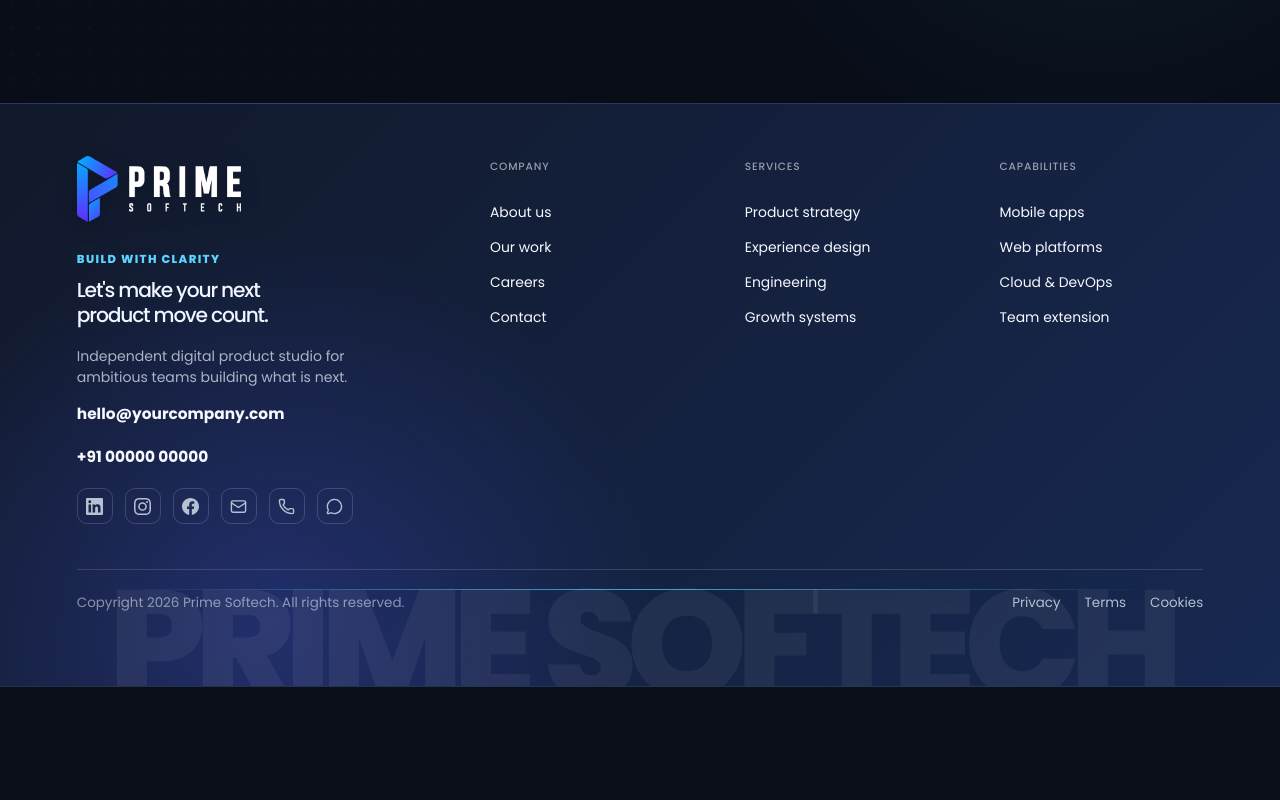
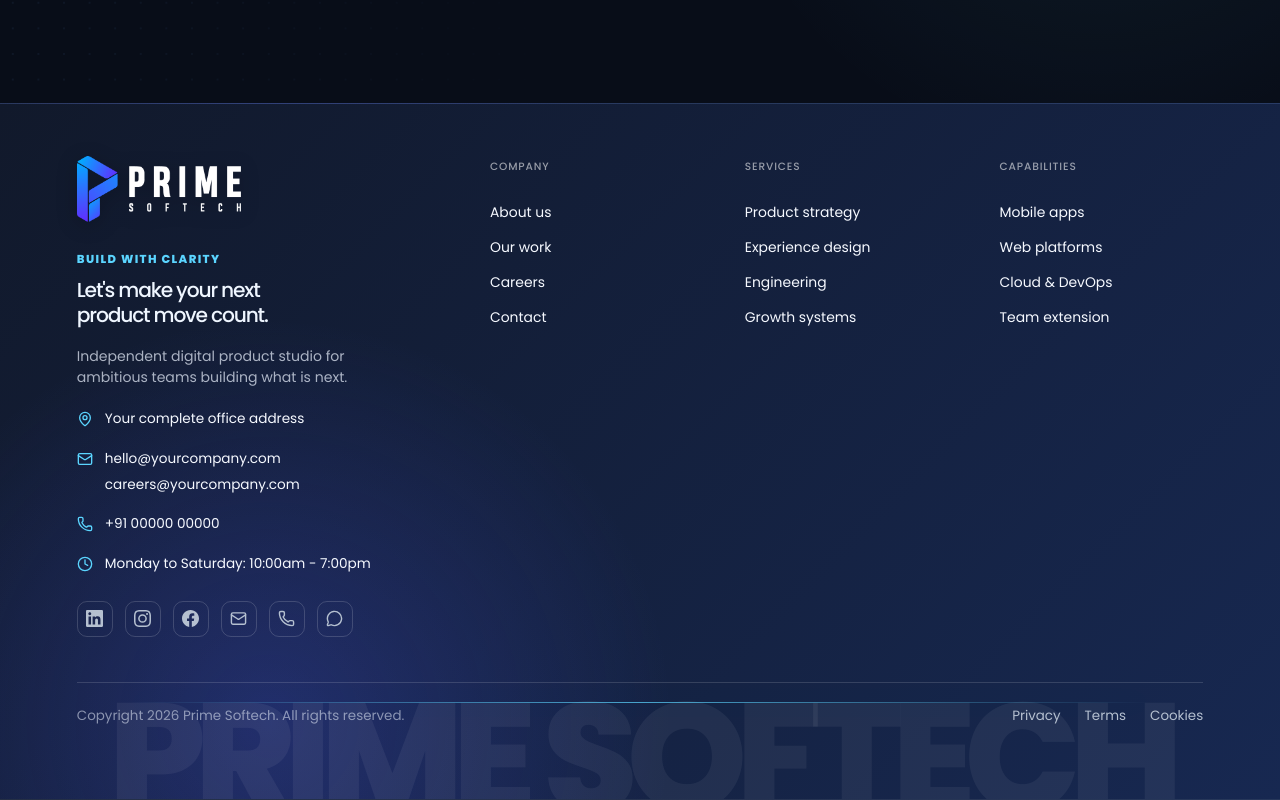
Before and after one commit to naitikprime07/company_profile, a React (Vite) app: page / in a window 1280 px wide. Shown: the part 4416-5216 px from the top of the page. Before the commit the page ends 5103 px from the top, so only its background shows below. Built offline with nearby package versions, Linux system fonts and the light colour scheme; no server answers.

Commit message:
add and manage footer details

```diff
--- a/src/components/layout/Footer/Footer.jsx
+++ b/src/components/layout/Footer/Footer.jsx
@@ -1,4 +1,4 @@
-import { Check, Mail, MessageCircle, Phone } from "lucide-react";
+import { Check, Clock, Mail, MapPin, MessageCircle, Phone } from "lucide-react";
 import { Link } from "react-router-dom";
 import usePhoneContact from "../../../hooks/usePhoneContact";
 import {
@@ -39,8 +39,20 @@ function Footer() {
               Independent digital product studio for ambitious teams building
               what is next.
             </p>
+            <div className="footer-meta">
               <a
-              className="footer-email"
+                className="footer-metaItem"
+                href={ENVIRONMENT.office.directionsUrl}
+                target="_blank"
+                rel="noreferrer"
+              >
+                <MapPin size={16} aria-hidden="true" />
+                <span>{ENVIRONMENT.office.address}</span>
+              </a>
+              <div className="footer-metaItem">
+                <Mail size={16} aria-hidden="true" />
+                <span>
+                  <a
                     href={contactMailHref()}
                     target="_blank"
                     rel="noreferrer"
@@ -48,7 +60,19 @@ function Footer() {
                     {ENVIRONMENT.contactEmail}
                   </a>
                   <a
-              className="footer-email"
+                    href={contactMailHref(
+                      ENVIRONMENT.careersEmail,
+                      "HR / Career enquiry at Prime Softech",
+                    )}
+                    target="_blank"
+                    rel="noreferrer"
+                  >
+                    {ENVIRONMENT.careersEmail}
+                  </a>
+                </span>
+              </div>
+              <a
+                className="footer-metaItem"
                 href={phoneContact.href}
                 onClick={phoneContact.onClick}
                 title={
@@ -57,10 +81,18 @@ function Footer() {
                     : "Click to copy the number"
                 }
               >
+                <Phone size={16} aria-hidden="true" />
+                <span>
                   {phoneContact.copied
                     ? "Number copied to clipboard ✓"
                     : phoneContact.phone}
+                </span>
               </a>
+              <div className="footer-metaItem">
+                <Clock size={16} aria-hidden="true" />
+                <span>{ENVIRONMENT.office.hours}</span>
+              </div>
+            </div>
             <div className="footer-socials" aria-label="Social media">
               <a
                 href={ENVIRONMENT.linkedInUrl}
--- a/src/constants/environment.js
+++ b/src/constants/environment.js
@@ -40,6 +40,10 @@ export const ENVIRONMENT = Object.freeze({
       "VITE_OFFICE_TIMEZONE",
       "India Standard Time · UTC+5:30",
     ),
+    hours: readEnvironmentValue(
+      "VITE_OFFICE_HOURS",
+      "Monday to Saturday: 10:00am - 7:00pm",
+    ),
     mapEmbedUrl: readEnvironmentValue("VITE_MAP_EMBED_URL", ""),
     directionsUrl: readEnvironmentValue(
       "VITE_MAP_DIRECTIONS_URL",
```
Also changed, not shown: src/App.css, 1 other file (tests, documents, lock files or other folders). Lines whose indentation alone changed are shown as unchanged.
